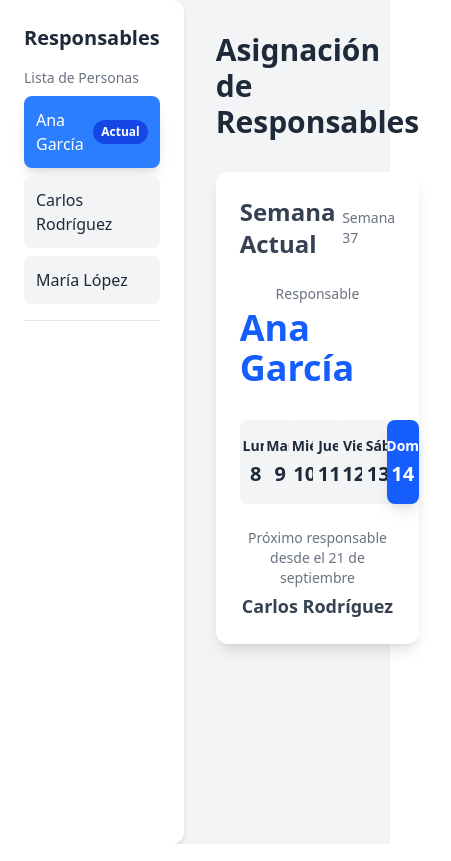
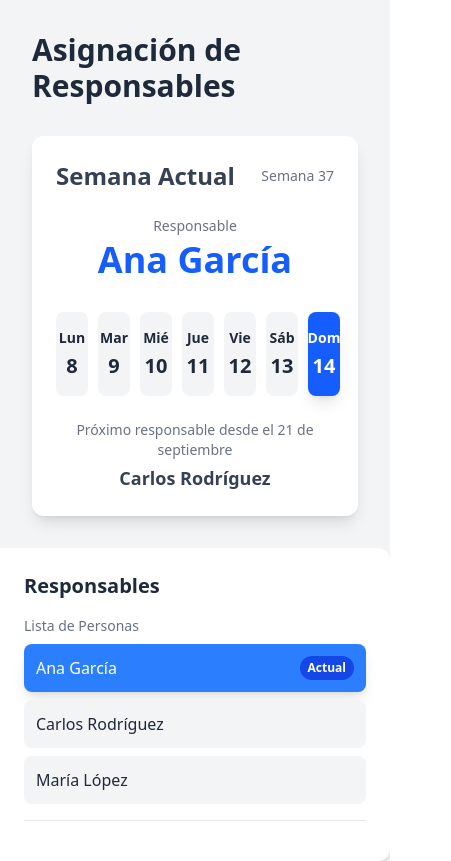
Before and after one commit to eslan21/codespaces-react, a React (Vite) app: page / in a window 390 px wide. Shown: the whole page, 451 px wide, since content can reach past the window. Built offline with nearby package versions, Linux system fonts and the light colour scheme.

Commit message:
more responsive

```diff
--- a/src/App.jsx
+++ b/src/App.jsx
@@ -27,7 +27,7 @@ function App() {
   const nextResponsibleName = people[(responsibleIndex + 1) % people.length].name;
 
   return (
-    <div className="flex h-screen bg-gray-100 font-sans">
+    <div className="flex lg:h-screen w-screen bg-gray-100 font-sans  flex-col-reverse lg:flex-row">
       <Sidebar people={people} responsibleIndex={responsibleIndex} />
       <div className="flex-1 p-8">
         <h1 className="text-3xl font-bold mb-8 text-gray-800">Asignación de Responsables</h1>
--- a/src/components/Sidebar.jsx
+++ b/src/components/Sidebar.jsx
@@ -2,7 +2,7 @@ import React from 'react';
 
 function Sidebar({ people, responsibleIndex }) {
   return (
-    <div className="w-64 bg-white p-6 shadow-md rounded-tr-xl rounded-br-xl">
+    <div className="lg:w-64 bg-white p-6 shadow-md rounded-tr-xl rounded-br-xl">
       <h2 className="text-xl font-bold mb-4 text-gray-800">Responsables</h2>
       <div className="border-b border-gray-200 pb-4 mb-4">
         <p className="text-gray-500 text-sm mb-2">Lista de Personas</p>
```
